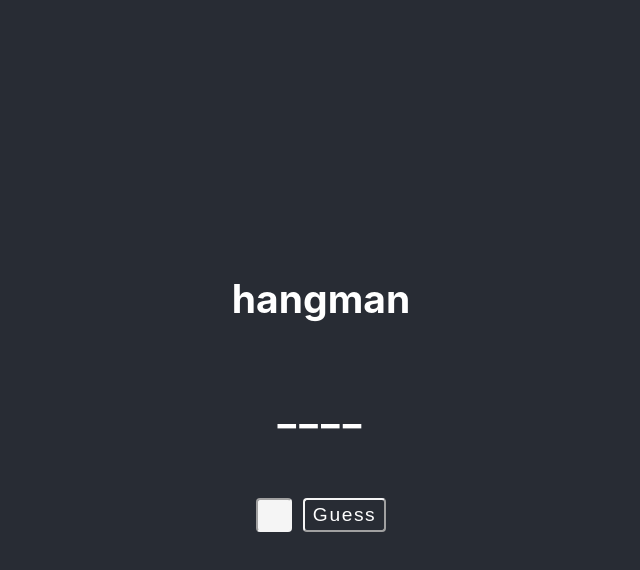
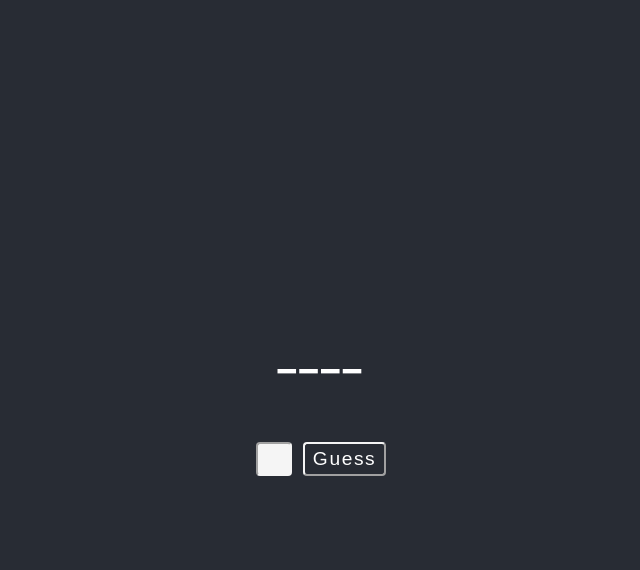
Before and after one commit to samuelrey/hangman-react, a React (Create React App) app: page / in a window 1280 px wide. Both pictures are taken after a click on the button "New". Shown: the top 570 px of the page, without its empty margins (319-959 px from the left). Built offline with nearby package versions, Linux system fonts and the light colour scheme.

Commit message:
Implement GameContainer
GameContainer stores the game state and will conditionally render the
presentation components defined in the previous commit.

```diff
--- a/src/App.jsx
+++ b/src/App.jsx
@@ -1,91 +1,12 @@
-import React, { useState } from "react";
-import Game from "./game";
+import React from "react";
+import GameContainer from "./gamecontainer";
 
 function App() {
-    const [game, setGame] = useState(null);
-
-    const newGame = async () => {
-        // try {
-        //     const response = await fetch("http://localhost:14420/new");
-        //     const json = await response.json();
-        //     setGame(json);
-        // } catch (error) {
-        //     console.log(error);
-        // }
-        setGame(fakeGame());
-    };
-
-    const handleGuess = (letter) => {
-        const newGame = fakeGuess(letter, game);
-        console.log(newGame);
-        setGame(newGame);
-    };
-
-    if (game !== null) {
-        return (
-            <div className="App">
-                <h2>hangman</h2>
-                <main>
-                    <Game game={game} handleGuess={handleGuess} />
-                </main>
-            </div>
-        );
-    }
-
-    return (
-        <div className="App">
-            <h2>hangman</h2>
-            <button className="btn" onClick={() => newGame()}>
-                New
-            </button>
-        </div>
-    );
+    return <div className="App">
+        <main>
+            <GameContainer />
+        </main>
+    </div>
 }
 
-// I added this fake functionality to test the app independent of an API. Once
-// I'm satisfied with the view, replace this with actual API calls.
-const fakeAnswer = {
-    "Z": [0],
-    "E": [1],
-    "R": [2],
-    "O": [3],
-};
-
-const fakeGame = () => {
-    return {
-        id: "14420",
-        current: "____",
-        answer: null,
-        remainingGuesses: 6,
-    };
-};
-
-const fakeGuess = (letter, game) => {
-    let newCurrent = game.current;
-    let newRemainingGuesses = game.remainingGuesses;
-    let newAnswer = game.answer;
-
-    if (fakeAnswer[letter]) {
-        fakeAnswer[letter].forEach((index) => {
-            newCurrent = newCurrent.slice(0, index) +
-                letter +
-                newCurrent.slice(index + 1)
-        });
-        delete fakeAnswer[letter];
-    } else {
-        newRemainingGuesses--;
-    }
-
-    if (newRemainingGuesses === 0 || Object.keys(fakeAnswer).length === 0) {
-        newAnswer = "ZERO";
-    }
-
-    return {
-        ...game,
-        current: newCurrent,
-        remainingGuesses: newRemainingGuesses,
-        answer: newAnswer
-    };
-};
-
 export default App;
--- a/src/playgame.jsx
+++ b/src/active.jsx
@@ -1,6 +1,6 @@
 import React from "react";
 
-const PlayGame = ({game, handleLetter, handleGuess}) => {
+const ActiveGame = ({game, handleLetter, handleGuess}) => {
     return (
         <div>
             <h2 className="current">{game.current}</h2>
@@ -8,7 +8,9 @@ const PlayGame = ({game, handleLetter, handleGuess}) => {
                 <input
                     className="letter-input"
                     maxLength={1}
-                    onChange={handleLetter}
+                    onChange={(e) => {
+                        handleLetter(e.target.value.toUpperCase());
+                    }}
                 />
 
                 <button
@@ -22,4 +24,4 @@ const PlayGame = ({game, handleLetter, handleGuess}) => {
     );
 }
 
-export default PlayGame;
+export default ActiveGame;
--- a/src/game.jsx
+++ /dev/null
@@ -1,49 +0,0 @@
-import React, { useState } from "react";
-
-const Game = ({ game, handleGuess }) => {
-    const [letter, setLetter] = useState("");
-
-    const handleChange = ({ target: { value } }) => {
-        setLetter(value);
-    };
-
-    if (game.answer !== null) {
-        // TODO handle new button.
-        return (
-            <div>
-                <h2>Game Over!</h2>
-                <h2 className="current">{game.current}</h2>
-                <h2 className="current">{game.answer}</h2>
-
-                <button className="btn">New</button>
-            </div>
-        )
-    }
-
-    return (
-        <div>
-            <h2 className="current">{game.current}</h2>
-            <p>
-                <input
-                    className="letter-input"
-                    maxLength={1}
-                    onChange={handleChange}
-                />
-
-                <button
-                    className="btn"
-                    onClick={() => {
-                        let letterInput =
-                            document.querySelector(".letter-input");
-                        letterInput.value = "";
-                        handleGuess(letter.toUpperCase());
-                    }}
-                >
-                    Guess
-                </button>
-            </p>
-        </div>
-    );
-};
-
-export default Game;
--- /dev/null
+++ b/src/gamecontainer.jsx
@@ -0,0 +1,87 @@
+import React, { useState } from "react";
+import GameOver from "./gameover"
+import InactiveGame from "./inactive";
+import ActiveGame from "./active"
+
+const GameContainer = () => {
+    const [letter, setLetter] = useState("");
+    const [game, setGame] = useState(null);
+
+    const newGame = async () => {
+        // try {
+        //     const response = await fetch("http://localhost:14420/new");
+        //     const json = await response.json();
+        //     setGame(json);
+        // } catch (error) {
+        //     console.log(error);
+        // }
+        setGame(fakeGame());
+    };
+
+    const guess = () => {
+        const newGame = fakeGuess(letter, game);
+        setGame(newGame);
+    };
+
+    const updateLetter = (letter) => {
+        setLetter(letter);
+    };
+
+    if (game === null) {
+        return <InactiveGame handleNew={newGame} />;
+    }
+
+    if (game.answer !== null) {
+        return <GameOver game={game} handleNew={newGame} />;
+    }
+
+    return <ActiveGame game={game} handleLetter={(updateLetter)} handleGuess={guess} />;
+};
+
+// I added this fake functionality to test the app independent of an API. Once
+// I'm satisfied with the view, replace this with actual API calls.
+const fakeAnswer = {
+    "Z": [0],
+    "E": [1],
+    "R": [2],
+    "O": [3],
+};
+
+const fakeGame = () => {
+    return {
+        id: "14420",
+        current: "____",
+        answer: null,
+        remainingGuesses: 6,
+    };
+};
+
+const fakeGuess = (letter, game) => {
+    let newCurrent = game.current;
+    let newRemainingGuesses = game.remainingGuesses;
+    let newAnswer = game.answer;
+
+    if (fakeAnswer[letter]) {
+        fakeAnswer[letter].forEach((index) => {
+            newCurrent = newCurrent.slice(0, index) +
+                letter +
+                newCurrent.slice(index + 1)
+        });
+        delete fakeAnswer[letter];
+    } else {
+        newRemainingGuesses--;
+    }
+
+    if (newRemainingGuesses === 0 || Object.keys(fakeAnswer).length === 0) {
+        newAnswer = "ZERO";
+    }
+
+    return {
+        ...game,
+        current: newCurrent,
+        remainingGuesses: newRemainingGuesses,
+        answer: newAnswer
+    };
+};
+
+export default GameContainer;
--- a/src/noactivegame.jsx
+++ b/src/inactive.jsx
@@ -1,6 +1,6 @@
 import React from "react";
 
-const NoActiveGame = ({handleNew}) => {
+const InactiveGame = ({handleNew}) => {
     return (
         <div className="App">
             <h2>hangman</h2>
@@ -11,4 +11,4 @@ const NoActiveGame = ({handleNew}) => {
     );
 }
 
-export default NoActiveGame;
+export default InactiveGame;
```
